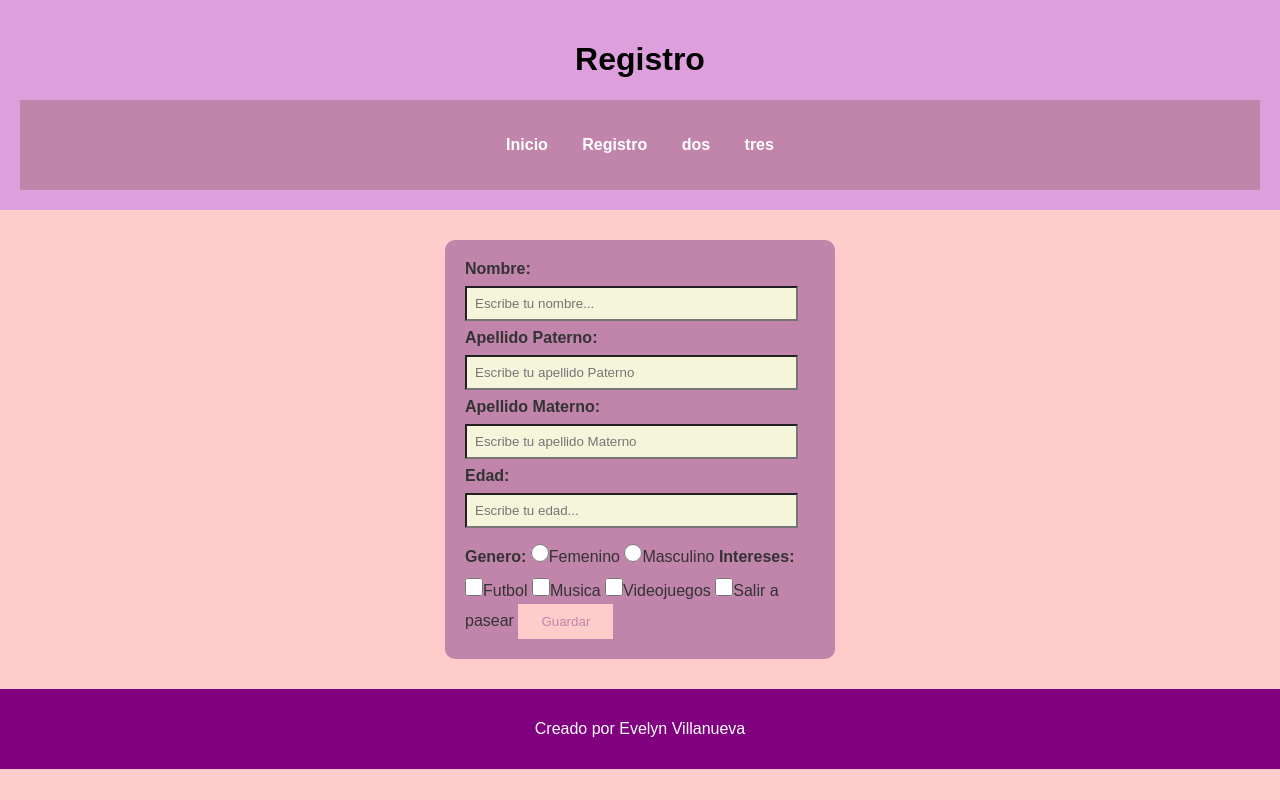
After one commit to Evelyn-2010/ELVA2, a Django app: page /registro in a window 1280 px wide. The commit adds this page. Run offline with Django 5.2, Linux system fonts and the light colour scheme.

Commit message:
Diseño de registro

```diff
--- a/ELVA/urls.py
+++ b/ELVA/urls.py
@@ -16,9 +16,11 @@ Including another URLconf
 """
 from django.contrib import admin
 from django.urls import path
-from Villanueva.views import inicio
+from Villanueva import views
 
 urlpatterns = [
     path('admin/', admin.site.urls),
-    path('', inicio),
+    path('',views.inicio),
+    path('inicio', views.inicio),
+    path('registro', views.registro)
 ]
--- a/Villanueva/migrations/static/Villanueva/estilos.css
+++ b/Villanueva/migrations/static/Villanueva/estilos.css
@@ -63,3 +63,37 @@ footer {
     text-align: center;
     padding: 15px;
 }
+
+form {
+    background-color: #c184aa;
+    width: 350px;
+    margin: 30px auto;
+    padding: 20px;
+    border-radius: 10px;
+}
+input, select, textarea {
+    width: 95%;
+    padding: 8px;
+    margin: 8px 0;
+    box-sizing: border-box;
+    background-color: beige;
+}
+button {
+    background-color: #ffcccc;
+    color: #c184aa;
+    padding: 10px;
+    border: none;
+    width: 95px;
+    cursor: pointer;
+}
+input[type="checkbox"],
+input[type="radio"] {
+     accent-color: pink;
+     width: 18px;
+     height: 18px;
+     cursor: pointer;
+}
+label {
+    font-weight: bold;
+    background-color: #c184aa;
+}
--- /dev/null
+++ b/Villanueva/templates/Villanueva/formregistro.html
@@ -0,0 +1,55 @@
+{% load static %}
+<!DOCTYPE html>
+<link rel="stylesheet" href="{% static 'Villanueva/estilos.css' %}">
+<html lang="es">
+<head>
+    <meta charset="UTF-8">
+    <meta name="viewport" content="width=device-width, initial-scale=1.0">
+    <title>COLOCAR TITULO</title>
+
+    <link rel="stylesheet" href="{% static 'apellido/estilos.css' %}">
+</head>
+
+<body>
+
+    <!-- ENCABEZADO -->
+    <header>
+        <h1>Registro</h1>
+
+        <!-- MENÚ DE NAVEGACIÓN -->
+        <nav>
+            <ul>
+                <li><a href="inicio">Inicio</a></li>
+                <li><a href="registro">Registro</a></li>
+                <li><a href="#">dos</a></li>
+                <li><a href="#">tres</a></li>
+            </ul>
+        </nav>
+    </header>
+<form method="POST">
+    <label>Nombre:</label>
+    <input type="text" name="nombre" placeholder="Escribe tu nombre..." required>
+    <label>Apellido Paterno:</label>
+    <input type="text" name="apellidop" placeholder="Escribe tu apellido Paterno" required>
+    <label>Apellido Materno:</label>
+    <input type="text" name="apellidom" placeholder="Escribe tu apellido Materno">
+    <label>Edad:</label>
+    <input type="number" name="edad" min="14" max="25" placeholder="Escribe tu edad..." required>
+    <label>Genero:</label>
+    <input type="radio" name="genero" value="Femenino">Femenino
+    <input type="radio" name="genero" valie="Masculino">Masculino
+    <label>Intereses:</label>
+    <input type="checkbox" name="intereses" value="Futbol">Futbol
+    <input type="checkbox" name="intereses" value="Musica">Musica
+    <input type="checkbox" name="intereses" value="Videojuegos">Videojuegos
+    <input type="checkbox" name="intereses" value="Salir a pasear">Salir a pasear
+    <button type="submit">Guardar</button>
+
+</form>
+
+    <!-- PIE DE PÁGINA -->
+    <footer>
+        <p>Creado por Evelyn Villanueva</p>
+
+</body>
+</html>
--- a/Villanueva/views.py
+++ b/Villanueva/views.py
@@ -3,3 +3,5 @@ from django.shortcuts import render
 # Create your views here.
 def inicio (request):
     return render(request,'Villanueva/inicio.html')
+def registro(request):
+    return render(request, 'Villanueva/formregistro.html')
```
Also changed, not shown: Villanueva/templates/Villanueva/inicio.html (renamed from Villanueva/migrations/templates/Villanueva/inicio.html, +9 -9 lines).
